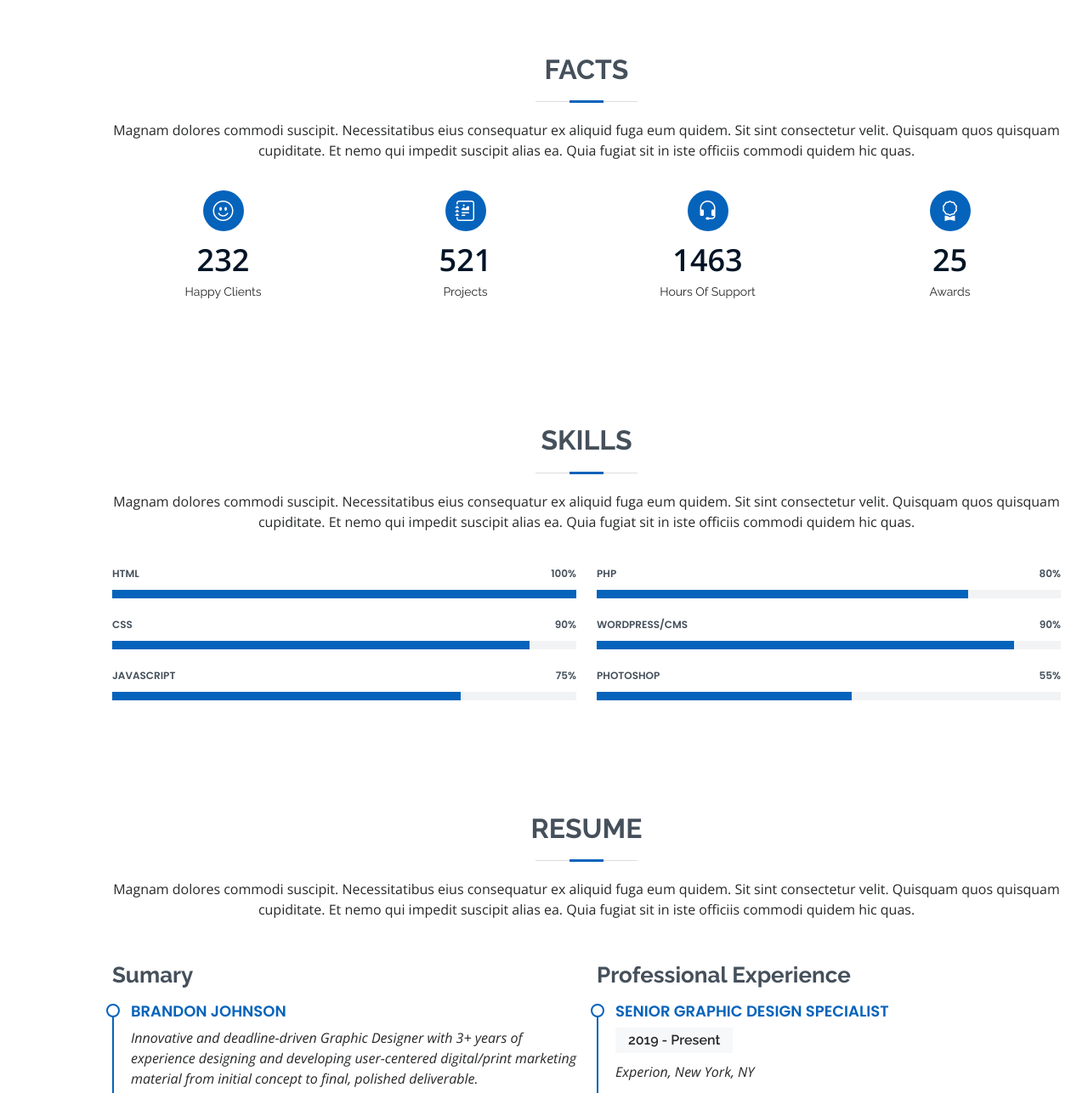
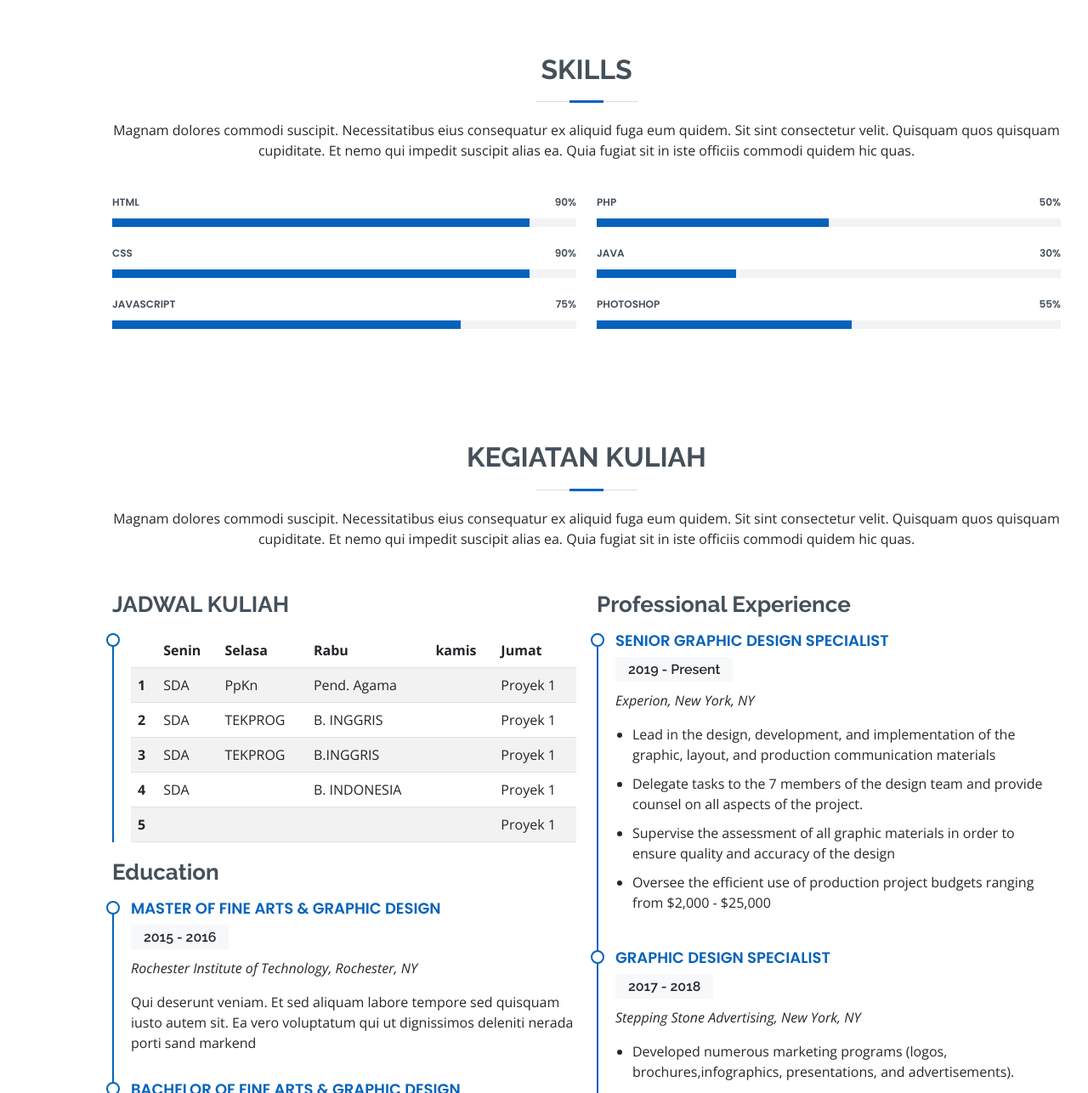
Before and after one commit to RafifShabi/Tugas2.3_Proyek1_WebStatis, a plain HTML site: page index.html in a window 1280 px wide. Shown: the part 1536-2822 px from the top of the page at 85% size. Drawn offline with nearby package versions, Linux system fonts and the light colour scheme.

Commit message:
Update Profil

```diff
--- a/index.html
+++ b/index.html
@@ -47,7 +47,7 @@
       <ul>
         <li><a href="#hero" class="nav-link scrollto active"><i class="bx bx-home"></i> <span>Home</span></a></li>
         <li><a href="#about" class="nav-link scrollto"><i class="bx bx-user"></i> <span>About</span></a></li>
-        <li><a href="#resume" class="nav-link scrollto"><i class="bx bx-file-blank"></i> <span>Resume</span></a></li>
+        <li><a href="#resume" class="nav-link scrollto"><i class="bx bx-file-blank"></i> <span>Kuliah</span></a></li>
         <li><a href="#portfolio" class="nav-link scrollto"><i class="bx bx-book-content"></i> <span>Portfolio</span></a></li>
         <li><a href="#services" class="nav-link scrollto"><i class="bx bx-server"></i> <span>Services</span></a></li>
         <li><a href="#contact" class="nav-link scrollto"><i class="bx bx-envelope"></i> <span>Contact</span></a></li>
@@ -89,84 +89,34 @@
           <div class="col-lg-8 pt-4 pt-lg-0 content">
             <h3>UI/UX Designer &amp; Web Developer.</h3>
             <p class="fst-italic">
-              Lorem ipsum dolor sit amet, consectetur adipiscing elit, sed do eiusmod tempor incididunt ut labore et dolore
-              magna aliqua.
+              Saya sangat suka UI/UX karena pekerjaanya gampang, gajinya besar
             </p>
             <div class="row">
               <div class="col-lg-6">
                 <ul>
-                  <li><i class="bi bi-chevron-right"></i> <strong>Birthday:</strong> <span>1 May 1995</span></li>
-                  <li><i class="bi bi-chevron-right"></i> <strong>Website:</strong> <span>www.example.com</span></li>
-                  <li><i class="bi bi-chevron-right"></i> <strong>Phone:</strong> <span>+123 456 7890</span></li>
-                  <li><i class="bi bi-chevron-right"></i> <strong>City:</strong> <span>New York, USA</span></li>
+                  <li><i class="bi bi-chevron-right"></i> <strong>Birthday:</strong> <span>11 Desember 2003</span></li>
+                  <li><i class="bi bi-chevron-right"></i> <strong>Phone:</strong> <span>+62 899 5659 332</span></li>
+                  <li><i class="bi bi-chevron-right"></i> <strong>City:</strong> <span>Bandung, Indonesia</span></li>
                 </ul>
               </div>
               <div class="col-lg-6">
                 <ul>
-                  <li><i class="bi bi-chevron-right"></i> <strong>Age:</strong> <span>30</span></li>
-                  <li><i class="bi bi-chevron-right"></i> <strong>Degree:</strong> <span>Master</span></li>
-                  <li><i class="bi bi-chevron-right"></i> <strong>PhEmailone:</strong> <span>email@example.com</span></li>
-                  <li><i class="bi bi-chevron-right"></i> <strong>Freelance:</strong> <span>Available</span></li>
+                  <li><i class="bi bi-chevron-right"></i> <strong>Age:</strong> <span>19</span></li>
+                  <li><i class="bi bi-chevron-right"></i> <strong>Email:</strong> <span>rafif.shabi.tif422@polban.ac.id</span></li>
+                  <li><i class="bi bi-chevron-right"></i> <strong>Status:</strong> <span>Mahasiswa</span></li>
                 </ul>
               </div>
             </div>
             <p>
-              Officiis eligendi itaque labore et dolorum mollitia officiis optio vero. Quisquam sunt adipisci omnis et ut. Nulla accusantium dolor incidunt officia tempore. Et eius omnis.
-              Cupiditate ut dicta maxime officiis quidem quia. Sed et consectetur qui quia repellendus itaque neque. Aliquid amet quidem ut quaerat cupiditate. Ab et eum qui repellendus omnis culpa magni laudantium dolores.
+
             </p>
           </div>
         </div>
 
       </div>
-    </section><!-- End About Section -->
+    </section>
+    <!-- End About Section -->
 
-    <!-- ======= Facts Section ======= -->
-    <section id="facts" class="facts">
-      <div class="container" data-aos="fade-up">
-
-        <div class="section-title">
-          <h2>Facts</h2>
-          <p>Magnam dolores commodi suscipit. Necessitatibus eius consequatur ex aliquid fuga eum quidem. Sit sint consectetur velit. Quisquam quos quisquam cupiditate. Et nemo qui impedit suscipit alias ea. Quia fugiat sit in iste officiis commodi quidem hic quas.</p>
-        </div>
-
-        <div class="row">
-
-          <div class="col-lg-3 col-md-6">
-            <div class="count-box">
-              <i class="bi bi-emoji-smile"></i>
-              <span data-purecounter-start="0" data-purecounter-end="232" data-purecounter-duration="1" class="purecounter"></span>
-              <p>Happy Clients</p>
-            </div>
-          </div>
-
-          <div class="col-lg-3 col-md-6 mt-5 mt-md-0">
-            <div class="count-box">
-              <i class="bi bi-journal-richtext"></i>
-              <span data-purecounter-start="0" data-purecounter-end="521" data-purecounter-duration="1" class="purecounter"></span>
-              <p>Projects</p>
-            </div>
-          </div>
-
-          <div class="col-lg-3 col-md-6 mt-5 mt-lg-0">
-            <div class="count-box">
-              <i class="bi bi-headset"></i>
-              <span data-purecounter-start="0" data-purecounter-end="1463" data-purecounter-duration="1" class="purecounter"></span>
-              <p>Hours Of Support</p>
-            </div>
-          </div>
-
-          <div class="col-lg-3 col-md-6 mt-5 mt-lg-0">
-            <div class="count-box">
-              <i class="bi bi-award"></i>
-              <span data-purecounter-start="0" data-purecounter-end="25" data-purecounter-duration="1" class="purecounter"></span>
-              <p>Awards</p>
-            </div>
-          </div>
-
-        </div>
-
-      </div>
-    </section><!-- End Facts Section -->
 
     <!-- ======= Skills Section ======= -->
     <section id="skills" class="skills section-bg">
@@ -182,9 +132,9 @@
           <div class="col-lg-6">
 
             <div class="progress">
-              <span class="skill">HTML <i class="val">100%</i></span>
+              <span class="skill">HTML <i class="val">90%</i></span>
               <div class="progress-bar-wrap">
-                <div class="progress-bar" role="progressbar" aria-valuenow="100" aria-valuemin="0" aria-valuemax="100"></div>
+                <div class="progress-bar" role="progressbar" aria-valuenow="90" aria-valuemin="0" aria-valuemax="100"></div>
               </div>
             </div>
 
@@ -207,16 +157,16 @@
           <div class="col-lg-6">
 
             <div class="progress">
-              <span class="skill">PHP <i class="val">80%</i></span>
+              <span class="skill">PHP <i class="val">50%</i></span>
               <div class="progress-bar-wrap">
-                <div class="progress-bar" role="progressbar" aria-valuenow="80" aria-valuemin="0" aria-valuemax="100"></div>
+                <div class="progress-bar" role="progressbar" aria-valuenow="50" aria-valuemin="0" aria-valuemax="100"></div>
               </div>
             </div>
 
             <div class="progress">
-              <span class="skill">WordPress/CMS <i class="val">90%</i></span>
+              <span class="skill"> Java <i class="val">30%</i></span>
               <div class="progress-bar-wrap">
-                <div class="progress-bar" role="progressbar" aria-valuenow="90" aria-valuemin="0" aria-valuemax="100"></div>
+                <div class="progress-bar" role="progressbar" aria-valuenow="30" aria-valuemin="0" aria-valuemax="100"></div>
               </div>
             </div>
 
@@ -239,21 +189,69 @@
       <div class="container" data-aos="fade-up">
 
         <div class="section-title">
-          <h2>Resume</h2>
+          <h2>Kegiatan Kuliah</h2>
           <p>Magnam dolores commodi suscipit. Necessitatibus eius consequatur ex aliquid fuga eum quidem. Sit sint consectetur velit. Quisquam quos quisquam cupiditate. Et nemo qui impedit suscipit alias ea. Quia fugiat sit in iste officiis commodi quidem hic quas.</p>
         </div>
 
         <div class="row">
           <div class="col-lg-6">
-            <h3 class="resume-title">Sumary</h3>
+            <h3 class="resume-title">JADWAL KULIAH</h3>
             <div class="resume-item pb-0">
-              <h4>Brandon Johnson</h4>
-              <p><em>Innovative and deadline-driven Graphic Designer with 3+ years of experience designing and developing user-centered digital/print marketing material from initial concept to final, polished deliverable.</em></p>
-              <ul>
-                <li>Portland par 127,Orlando, FL</li>
-                <li>(123) 456-7891</li>
-                <li>alice.barkley@example.com</li>
-              </ul>
+              <table class="table table-striped">
+                <thead>
+                  <tr>
+                    <th scope="col"></th>
+                    <th scope="col">Senin</th>
+                    <th scope="col">Selasa</th>
+                    <th scope="col">Rabu</th>
+                    <th scope="col">kamis</th>
+                    <th scope="col">Jumat</th>
+
+                  </tr>
+                </thead>
+                <tbody>
+                  <tr>
+                    <th scope="row">1</th>
+                    <td>SDA</td>
+                    <td>PpKn</td>
+                    <td>Pend. Agama</td>
+                    <td></td>
+                    <td>Proyek 1</td>
+                  </tr>
+                  <tr>
+                    <th scope="row">2</th>
+                    <td>SDA</td>
+                    <td>TEKPROG</td>
+                    <td>B. INGGRIS</td>
+                    <td></td>
+                    <td>Proyek 1</td>
+                  </tr>
+                  <tr>
+                    <th scope="row">3</th>
+                    <td>SDA</td>
+                    <td>TEKPROG</td>
+                    <td>B.INGGRIS</td>
+                    <td></td>
+                    <td>Proyek 1</td>
+                  </tr>
+                  <tr>
+                    <th scope="row">4</th>
+                    <td>SDA</td>
+                    <td></td>
+                    <td>B. INDONESIA</td>
+                    <td></td>
+                    <td>Proyek 1</td>
+                  </tr>
+                  <tr>
+                    <th scope="row">5</th>
+                    <td></td>
+                    <td></td>
+                    <td></td>
+                    <td></td>
+                    <td>Proyek 1</td>
+                  </tr>
+                </tbody>
+              </table>
             </div>
 
             <h3 class="resume-title">Education</h3>
@@ -451,7 +449,19 @@
         </div>
 
       </div>
-    </section><!-- End Portfolio Section -->
+    </section>
+    <!-- End Portfolio Section -->
+
+    <div class="mapouter">
+      <div class="gmap_canvas">
+        <iframe class="gmap_iframe" frameborder="0" scrolling="no" marginheight="0" marginwidth="0" src="https://maps.google.com/maps?width=600&amp;height=400&amp;hl=en&amp;q=Polban&amp;t=&amp;z=14&amp;ie=UTF8&amp;iwloc=B&amp;output=embed"></iframe><a href="https://pdflist.com/" alt="pdflist.com">Pdflist.com</a>
+      </div>
+      <style>
+      .mapouter{position:relative;text-align:right;width:600px;height:400px;}
+      .gmap_canvas {overflow:hidden;background:none!important;width:600px;height:400px;}
+      .gmap_iframe {width:600px!important;height:400px!important;}
+      </style>
+    </div>
 
     <!-- ======= Services Section ======= -->
     <section id="services" class="services">
```
